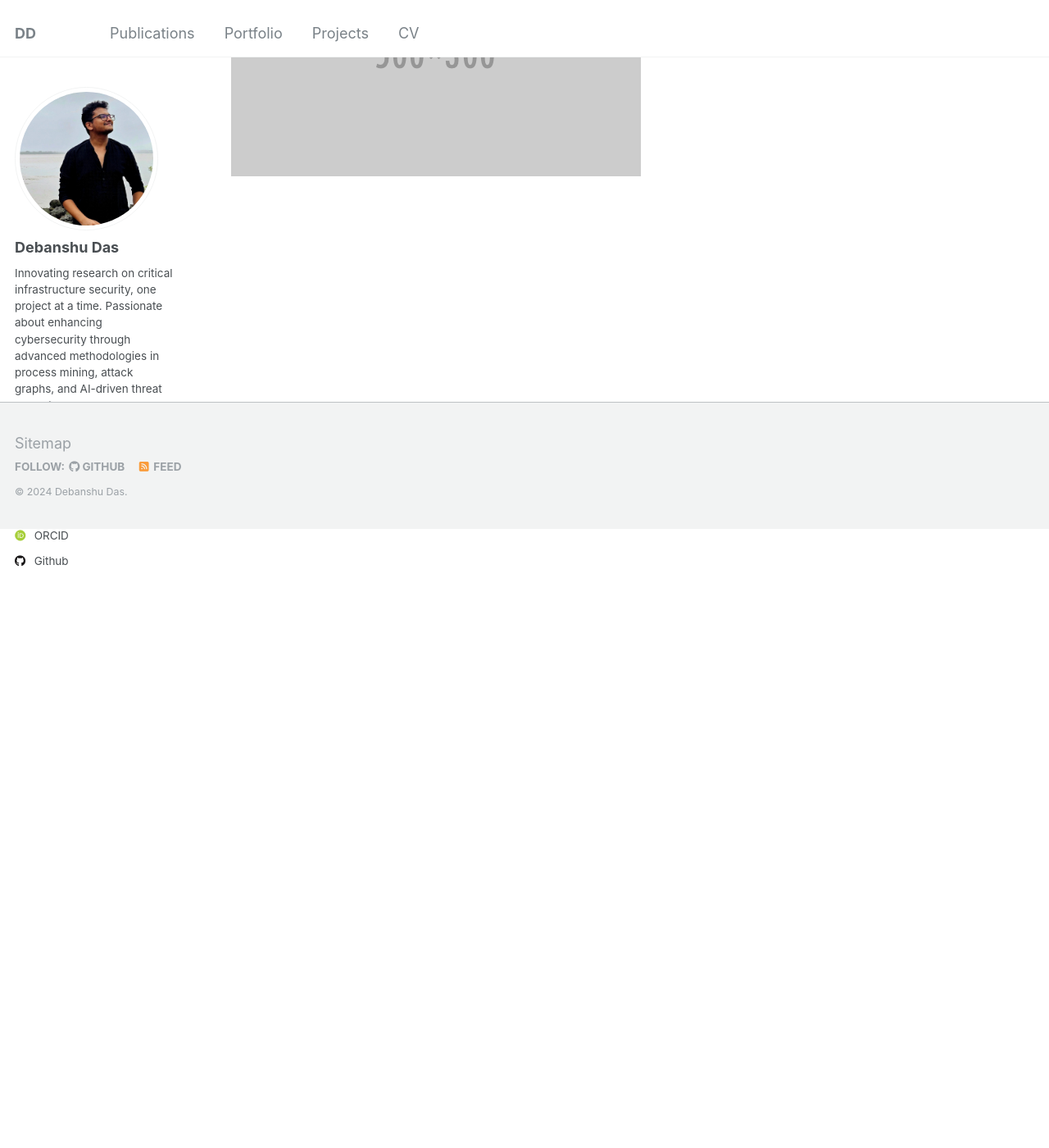
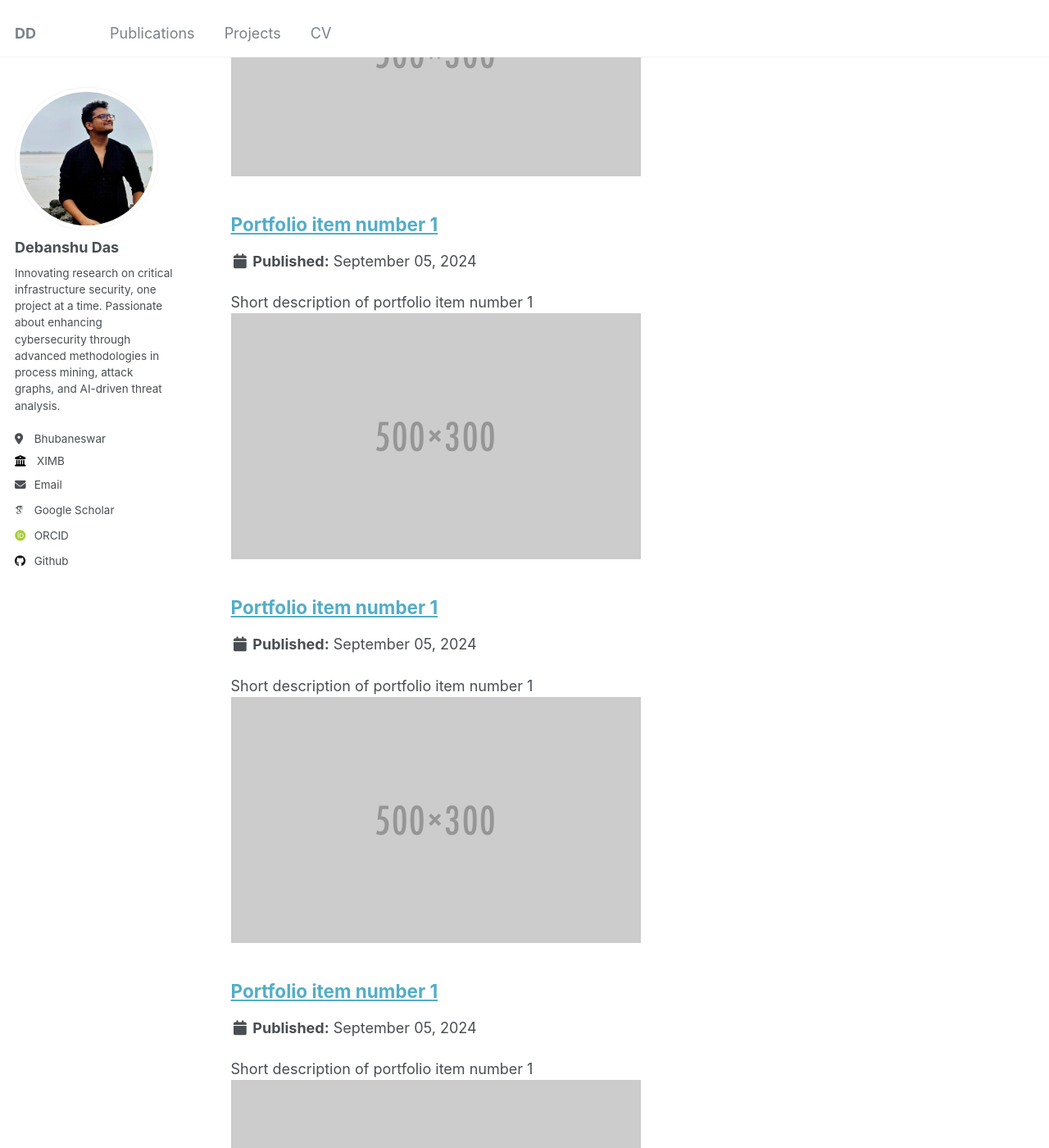
Before and after one commit to DebanshuCS/DDAcademia, a Jekyll site: the page built from _pages/portfolio.html, in a window 1280 px wide and 1400 px high, scrolled down 854 px. Shown: the whole window at 82% size. Built offline with Jekyll 4.4.1, drawn with Linux system fonts in a browser that asks for light colours; some web fonts are replaced; before the commit the page ends 1500 px from its top, so only the background shows below that; some of the changed text lies outside the part shown.

Commit message:
changed navigation yml.

```diff
--- a/_data/navigation.yml
+++ b/_data/navigation.yml
@@ -8,8 +8,8 @@
   - title: "Publications"
     url: /publications/
 
-  - title: "Portfolio"
-    url: /portfolio/
+  #- title: "Portfolio"
+   # url: /portfolio/
 
   - title: "Projects"
     url: /year-archive/
--- /dev/null
+++ b/_portfolio/portfolio-3.md
@@ -0,0 +1,7 @@
+---
+title: "Portfolio item number 1"
+excerpt: "Short description of portfolio item number 1<br/><img src='/images/500x300.png'>"
+collection: portfolio
+---
+
+This is an item in your portfolio. It can be have images or nice text. If you name the file .md, it will be parsed as markdown. If you name the file .html, it will be parsed as HTML.
--- /dev/null
+++ b/_portfolio/portfolio-4.md
@@ -0,0 +1,7 @@
+---
+title: "Portfolio item number 1"
+excerpt: "Short description of portfolio item number 1<br/><img src='/images/500x300.png'>"
+collection: portfolio
+---
+
+This is an item in your portfolio. It can be have images or nice text. If you name the file .md, it will be parsed as markdown. If you name the file .html, it will be parsed as HTML.
--- /dev/null
+++ b/_portfolio/portfolio-5.md
@@ -0,0 +1,7 @@
+---
+title: "Portfolio item number 1"
+excerpt: "Short description of portfolio item number 1<br/><img src='/images/500x300.png'>"
+collection: portfolio
+---
+
+This is an item in your portfolio. It can be have images or nice text. If you name the file .md, it will be parsed as markdown. If you name the file .html, it will be parsed as HTML.
--- /dev/null
+++ b/_portfolio/portfolio-6.md
@@ -0,0 +1,7 @@
+---
+title: "Portfolio item number 1"
+excerpt: "Short description of portfolio item number 1<br/><img src='/images/500x300.png'>"
+collection: portfolio
+---
+
+This is an item in your portfolio. It can be have images or nice text. If you name the file .md, it will be parsed as markdown. If you name the file .html, it will be parsed as HTML.
```
